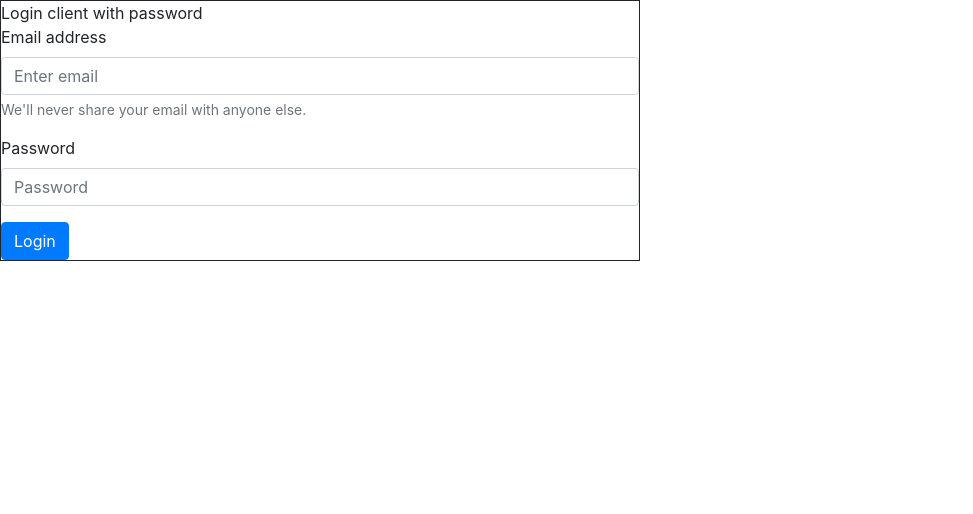
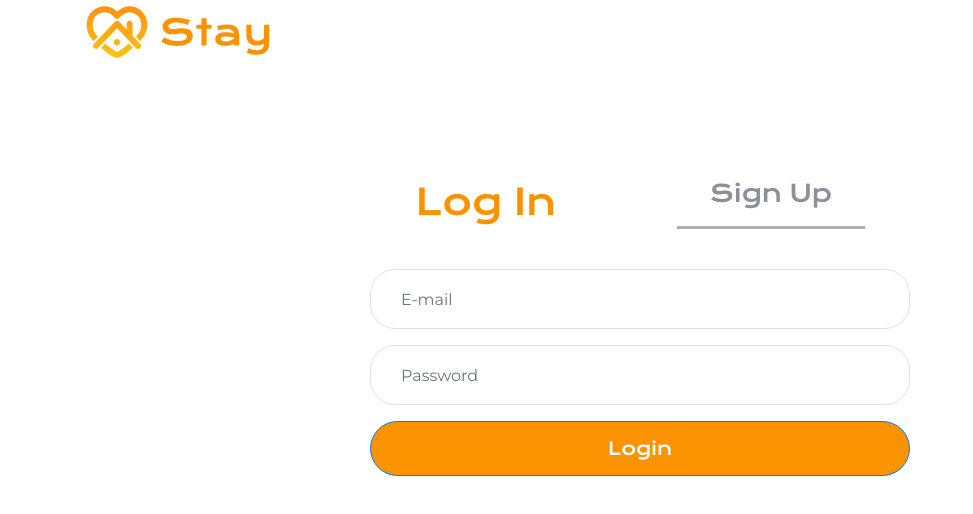
Before and after one commit to mike-kob/stay-delivery, a Next.js app in the folder nextjs/: page /login in a window 1280 px wide. Shown: the top 514 px of the page, without its empty margins (0-973 px from the left). Built offline with nearby package versions, Linux system fonts and the light colour scheme.

Commit message:
add css to sign-up and log-in pages

```diff
--- /dev/null
+++ b/nextjs/src/components/FormsHeader/FormsHeader.module.css
@@ -0,0 +1,3 @@
+
+.header {
+}
--- /dev/null
+++ b/nextjs/src/components/FormsHeader/index.js
@@ -0,0 +1,13 @@
+import React from 'react';
+
+import styles from './FormsHeader.module.css';
+
+const FormsHeader = () => {
+  return (
+    <header className={styles.header}>
+      <a href="/"><img src="/logo_header.svg" alt="Stay Logo"/></a>
+    </header>
+  );
+};
+
+export default FormsHeader;
--- a/nextjs/src/pages/Login/Login.module.css
+++ b/nextjs/src/pages/Login/Login.module.css
@@ -1,3 +1,64 @@
+@import url('https://fonts.googleapis.com/css?family=Krona+One');
+@import url('https://fonts.googleapis.com/css?family=Montserrat');
+
+
+
+
 .main {
-    background-color: lightpink;
+    padding: 10% 0;
+
 }
+
+.orng_button {
+    width: 100%;
+    background-color: #FB9300;
+    font-family: 'Krona One';
+    font-size: 18px;
+    border-radius: 40px;
+    height: 55px;
+
+
+
+}
+
+.main_text_area {
+}
+
+.form_area {
+    padding: 40px 0 0 0;
+}
+
+.main_text {
+    font-family: 'Krona One';
+    font-size: 36px;
+    color: #FB9300;
+
+}
+
+.muted_main_text {
+    color: #8E8F98;
+    font-family: 'Krona One';
+    font-size: 24px;
+    border-bottom: 3px solid #AAB0B3;
+    text-align: center;
+    height: 54px;
+    width: 33%;
+
+}
+
+.muted_main_text:hover {
+    color: darkgoldenrod;
+    text-decoration: none;
+    border-bottom: 3px solid darkgoldenrod;
+
+
+}
+
+.form_input {
+    font-family: Montserrat;
+    align-items: center;
+    padding: 20px 0px 20px 30px;
+    border: 1px solid #E3E1E6;
+    border-radius: 25px;
+    height: 60px;
+}
--- a/nextjs/src/pages/Login/index.js
+++ b/nextjs/src/pages/Login/index.js
@@ -1,9 +1,10 @@
 import React, {useState} from 'react';
 import {useRouter} from 'next/router';
-import {Button, Form} from 'react-bootstrap';
+import {Button, Col, Container, Form} from 'react-bootstrap';
 
 import styles from './Login.module.css';
 import {loginWithEmail} from '@/auth/actions';
+import FormsHeader from '@/components/FormsHeader';
 
 const Login = () => {
   const router = useRouter();
@@ -18,34 +19,49 @@ const Login = () => {
   };
 
   return (
-    <div style={{width: '50%', border: 'solid 1px'}}>
-      Login client with password
+    <Container>
+      <FormsHeader/>
+      <div className={styles.main}>
+        <div className="row justify-content-center">
+          <Col xs={6}>
+            <div className="row justify-content-around">
+              <div className={styles.main_text}>Log In</div>
+              <a href="/signup/client" className={styles.muted_main_text}>Sign Up</a>
+            </div>
+            <Form className={styles.form_area}>
               <Form.Group controlId="formBasicEmail">
-        <Form.Label>Email address</Form.Label>
                 <Form.Control
                   value={email}
                   onChange={(e) => setEmail(e.target.value)}
                   type="email"
-          placeholder="Enter email"
+                  placeholder="E-mail"
+                  className={styles.form_input}
+
                 />
-        <Form.Text className="text-muted">
-          We'll never share your email with anyone else.
-        </Form.Text>
               </Form.Group>
 
               <Form.Group controlId="formBasicPassword">
-        <Form.Label>Password</Form.Label>
                 <Form.Control
                   value={password}
                   onChange={(e) => setPassword(e.target.value)}
                   type="password"
                   placeholder="Password"
+                  className={styles.form_input}
+
                 />
               </Form.Group>
-      <Button variant="primary" onClick={onLogin}>
+            </Form>
+            <Button className={styles.orng_button} onClick={onLogin}>
               Login
             </Button>
+          </Col>
+
+
         </div>
+      </div>
+
+    </Container>
+
   );
 };
 
--- a/nextjs/src/pages/Signup/client/ClientSignup.module.css
+++ b/nextjs/src/pages/Signup/client/ClientSignup.module.css
@@ -1,3 +1,63 @@
+@import url('https://fonts.googleapis.com/css?family=Krona+One');
+@import url('https://fonts.googleapis.com/css?family=Montserrat');
+
+
+
+
 .main {
-    background-color: lightpink;
+    padding: 10% 0;
 }
+
+.orng_button {
+    width: 100%;
+    background-color: #FB9300;
+    font-family: 'Krona One';
+    font-size: 18px;
+    border-radius: 40px;
+    height: 55px;
+
+
+
+}
+
+.main_text_area {
+}
+
+.form_area {
+    padding: 40px 0 0 0;
+}
+
+.main_text {
+    font-family: 'Krona One';
+    font-size: 36px;
+    color: #FB9300;
+
+}
+
+.muted_main_text {
+    color: #8E8F98;
+    font-family: 'Krona One';
+    font-size: 24px;
+    border-bottom: 3px solid #AAB0B3;
+    text-align: center;
+    height: 54px;
+    width: 33%;
+
+}
+
+.muted_main_text:hover {
+    color: darkgoldenrod;
+    text-decoration: none;
+    border-bottom: 3px solid darkgoldenrod;
+
+
+}
+
+.form_input {
+    font-family: Montserrat;
+    align-items: center;
+    padding: 20px 0px 20px 30px;
+    border: 1px solid #E3E1E6;
+    border-radius: 25px;
+    height: 60px;
+}
```
Also changed, not shown: nextjs/src/pages/Signup/client/index.js (+26 -12 lines), nextjs/public/logo_header.svg (added). Lines whose indentation alone changed are shown as unchanged.
